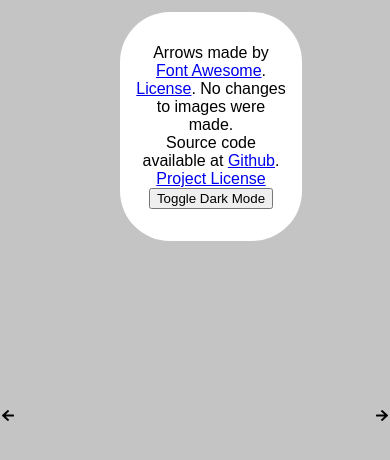
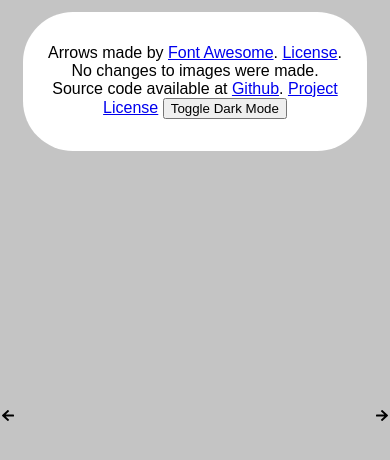
Before and after one commit to lkellar/menu, a Python web app: template templates/index.html in a window 390 px wide. Shown: the top 460 px of the page. Run offline with Jinja, Linux system fonts and the light colour scheme; the template is opened without the code that fills it, so the values that code supplies are empty.

Commit message:
optimized better for mobile

```diff
--- a/static/style.css
+++ b/static/style.css
@@ -79,11 +79,12 @@ footer {
     #current {
         width: 90vw;
         margin: 0 5vw;
-        padding: 0;
-        font-size: 200%;
+        padding: 1%;
     }
-    #current > h2 {
-        font-size: 200%;
+
+    footer {
+        width: 80vw;
+        margin: 0 auto;
     }
 }
 
--- a/templates/error.html
+++ b/templates/error.html
@@ -3,6 +3,7 @@
 <head>
     <meta charset="UTF-8">
     <title>Error!</title>
+    <meta name="viewport" content="width=device-width, initial-scale=1">
 </head>
 <body style="background-color: #c4c4c4" onkeydown="keyDown(this, event);">
 <main>
--- a/templates/index.html
+++ b/templates/index.html
@@ -4,6 +4,7 @@
     <meta charset="UTF-8">
     <title>Menu</title>
     <link rel="stylesheet" href="{{ url_for('static', filename='style.css') }}" type="text/css">
+    <meta name="viewport" content="width=device-width, initial-scale=1">
 </head>
 {% macro genDay(_class, data, date, id=None) %}
     <div class="{{ _class }}" id="{{ id if id }}">
```
